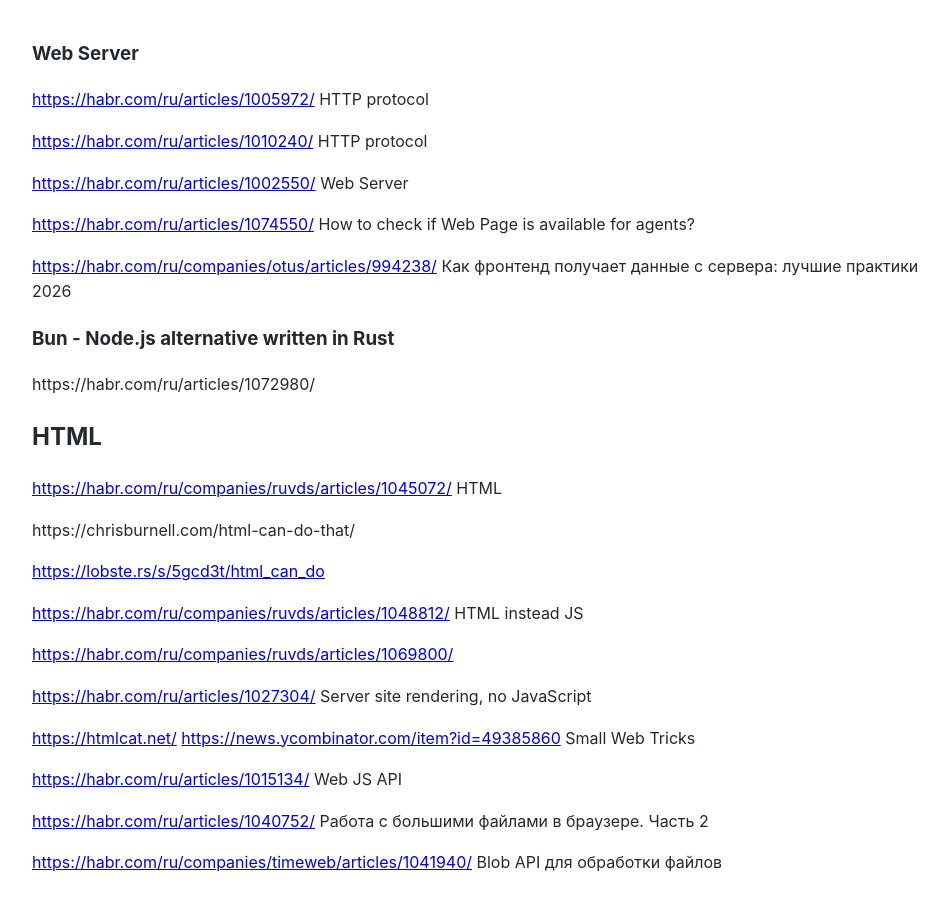
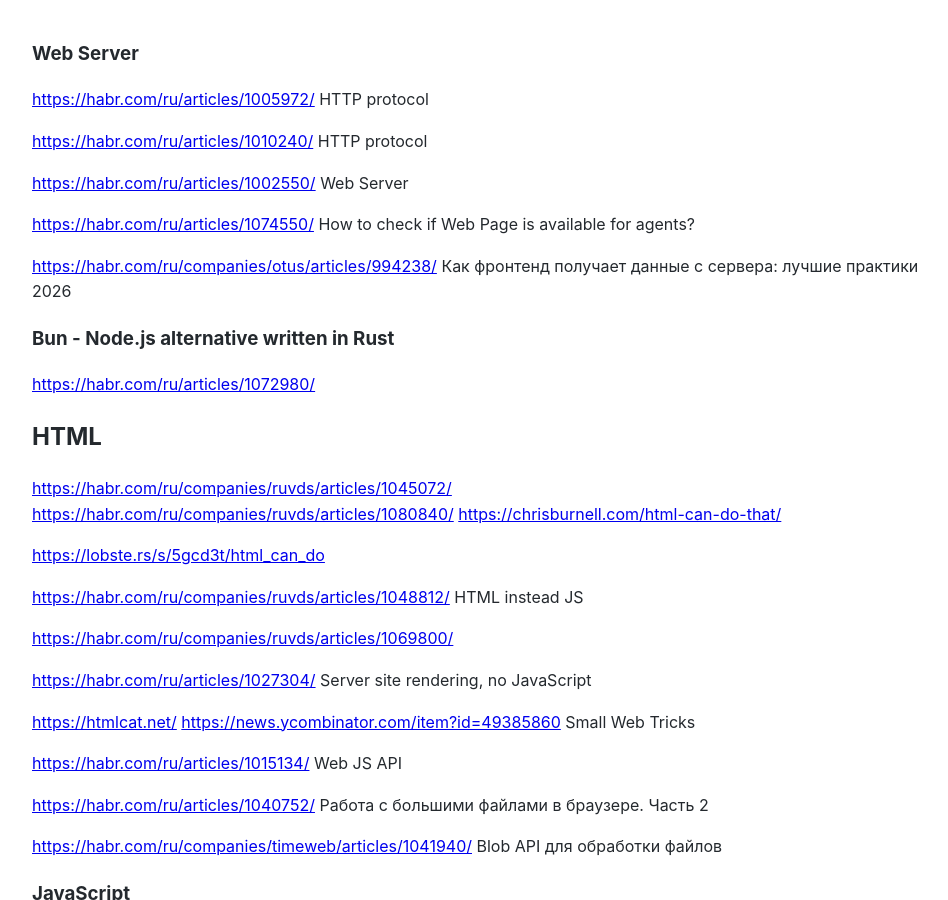
Before and after one commit to Michael-Lubinsky/michael-lubinsky.github.com, a Jekyll site: the page built from web/web.md, in a window 1280 px wide and 900 px high. Shown: the whole window, without its empty margins (158-1106 px from the left). Built offline with Jekyll 4.4.1, drawn with Linux system fonts in a browser that asks for light colours; our own code applies the rules of GitHub Pages for plain Markdown files.

Commit message:
Update web.md

```diff
--- a/web/web.md
+++ b/web/web.md
@@ -12,12 +12,12 @@
 <https://habr.com/ru/companies/otus/articles/994238/> Как фронтенд получает данные с сервера: лучшие практики 2026
 
 ### Bun - Node.js alternative written in Rust
-https://habr.com/ru/articles/1072980/
+<https://habr.com/ru/articles/1072980/>
 
 ## HTML
-<https://habr.com/ru/companies/ruvds/articles/1045072/> HTML
-
-https://chrisburnell.com/html-can-do-that/
+<https://habr.com/ru/companies/ruvds/articles/1045072/>
+<https://habr.com/ru/companies/ruvds/articles/1080840/>
+<https://chrisburnell.com/html-can-do-that/>
 
 <https://lobste.rs/s/5gcd3t/html_can_do>
 
```
